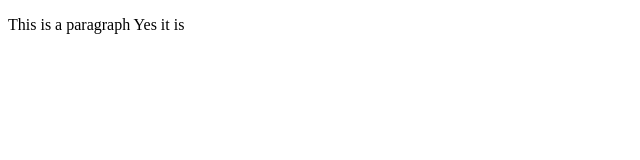
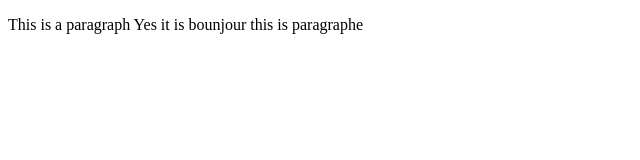
Before and after one commit to rachaouldbabaali/git-collab-g3, a plain HTML site: page index.html in a window 1280 px wide. Shown: the whole page, without its empty margins (0-640 px from the left). Drawn offline with Linux system fonts and the light colour scheme.

Commit message:
add first file

```diff
--- a/index.html
+++ b/index.html
@@ -8,6 +8,7 @@
   <body>
     <p>This is a paragraph
         Yes it is
+        bounjour this is paragraphe
     </p>
   </body>
 </html>
```
